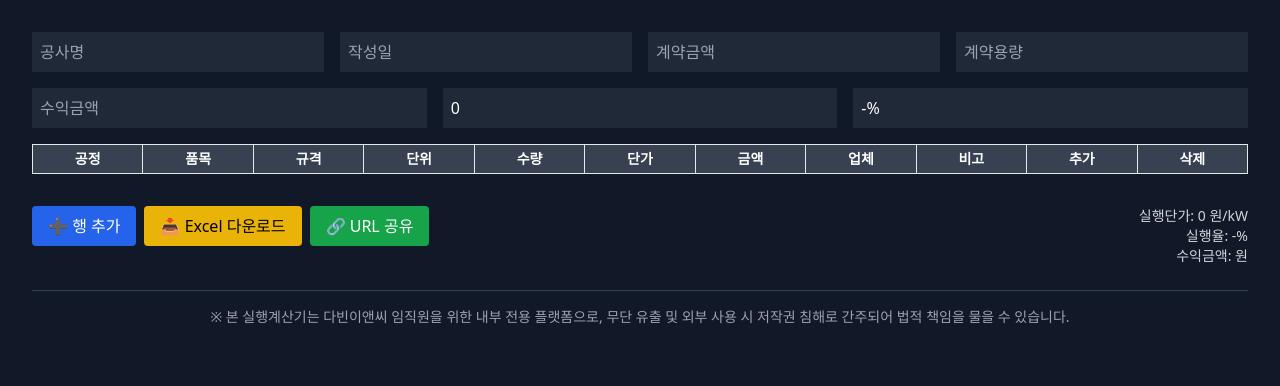
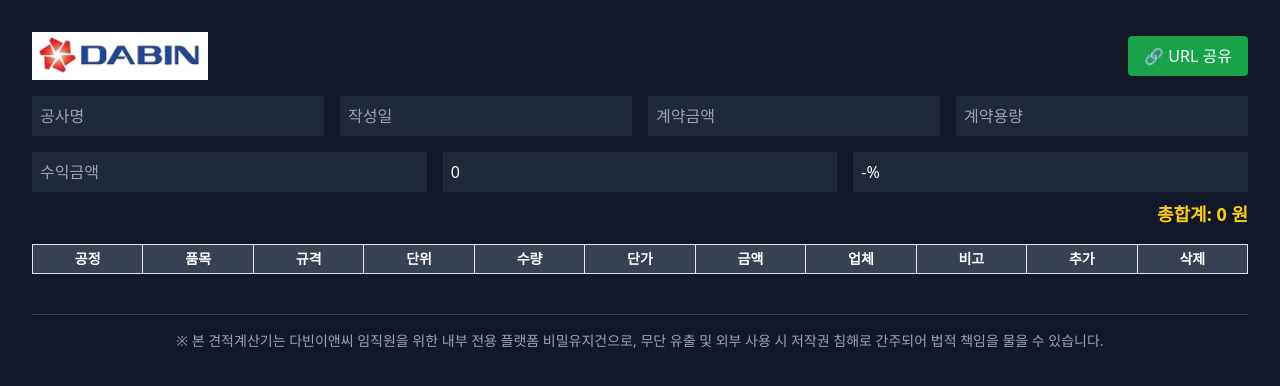
Before and after one commit to leejungmin1649/dabin, a Next.js app: page / in a window 1280 px wide. Shown: the top 386 px of the page. Built offline with nearby package versions, Linux system fonts and the light colour scheme.

Commit message:
Update index.js

```diff
--- a/pages/index.js
+++ b/pages/index.js
@@ -8,7 +8,6 @@ export default function Home() {
   const [contractCapacity, setContractCapacity] = useState('');
   const [rows, setRows] = useState([]);
 
-  // URL 파라미터 복원
   useEffect(() => {
     const urlParams = new URLSearchParams(window.location.search);
     const data = urlParams.get('data');
@@ -63,17 +62,11 @@ export default function Home() {
   const execRate = contractAmount ? ((totalAmount / parseInt(contractAmount.replace(/,/g, ''))) * 100).toFixed(2) : '-';
 
   const shareLink = () => {
-    const data = {
-      projectName,
-      date,
-      contractAmount,
-      contractCapacity,
-      rows,
-    };
+    const data = { projectName, date, contractAmount, contractCapacity, rows };
     const encoded = encodeURIComponent(JSON.stringify(data));
     const url = `${window.location.origin}${window.location.pathname}?data=${encoded}`;
     navigator.clipboard.writeText(url);
-    alert('복사 완료! 붙여넣기하면 공유된 값이 복원됩니다.');
+    alert('복사 완료! 공유 시 복원됩니다.');
   };
 
   const exportToExcel = () => {
@@ -100,6 +93,11 @@ export default function Home() {
 
   return (
     <div className="bg-gray-900 text-white p-4 sm:p-8 min-h-screen">
+      <div className="flex justify-between items-center mb-4">
+        <img src="/20250411_235807.png" alt="다빈이앤씨 로고" className="h-12" />
+        <button onClick={shareLink} className="bg-green-600 px-4 py-2 rounded text-white">🔗 URL 공유</button>
+      </div>
+
       <div className="grid grid-cols-1 sm:grid-cols-4 gap-4 mb-4">
         <input value={projectName} onChange={e => setProjectName(e.target.value)} className="bg-gray-800 p-2" placeholder="공사명" />
         <input value={date} onChange={e => setDate(e.target.value)} className="bg-gray-800 p-2" placeholder="작성일" />
@@ -107,10 +105,14 @@ export default function Home() {
         <input value={contractCapacity} onChange={e => setContractCapacity(parseFloat(e.target.value) || 0)} className="bg-gray-800 p-2" placeholder="계약용량" />
       </div>
 
-      <div className="grid grid-cols-1 sm:grid-cols-3 gap-4 mb-4">
+      <div className="grid grid-cols-1 sm:grid-cols-3 gap-4 mb-2">
         <input value={formatNumber(revenue)} readOnly className="bg-gray-800 p-2" placeholder="수익금액" />
         <input value={formatNumber(totalAmount)} readOnly className="bg-gray-800 p-2" placeholder="실행금액" />
         <input value={execRate + '%'} readOnly className="bg-gray-800 p-2" placeholder="실행율" />
+      </div>
+
+      <div className="text-right text-lg font-bold text-yellow-400 mb-4">
+        총합계: {formatNumber(totalAmount)} 원
       </div>
 
       <div className="overflow-x-auto">
@@ -144,21 +146,8 @@ export default function Home() {
         </table>
       </div>
 
-      <div className="flex flex-wrap justify-between items-start gap-2 mt-4">
-        <div className="flex gap-2">
-          <button onClick={() => addRowAt(rows.length - 1)} className="bg-blue-600 px-4 py-2 rounded text-white">➕ 행 추가</button>
-          <button onClick={exportToExcel} className="bg-yellow-500 px-4 py-2 rounded text-black">📥 Excel 다운로드</button>
-          <button onClick={shareLink} className="bg-green-600 px-4 py-2 rounded text-white">🔗 URL 공유</button>
-        </div>
-        <div className="text-right text-sm text-gray-300">
-          실행단가: {formatNumber(unitPrice)} 원/kW<br />
-          실행율: {execRate}%<br />
-          수익금액: {formatNumber(revenue)} 원
-        </div>
-      </div>
-
       <div className="mt-6 text-sm text-center text-gray-400 border-t border-gray-700 pt-4">
-        ※ 본 실행계산기는 다빈이앤씨 임직원을 위한 내부 전용 플랫폼으로, 무단 유출 및 외부 사용 시 저작권 침해로 간주되어 법적 책임을 물을 수 있습니다.
+        ※ 본 견적계산기는 다빈이앤씨 임직원을 위한 내부 전용 플랫폼 비밀유지건으로, 무단 유출 및 외부 사용 시 저작권 침해로 간주되어 법적 책임을 물을 수 있습니다.
       </div>
     </div>
   );
```
